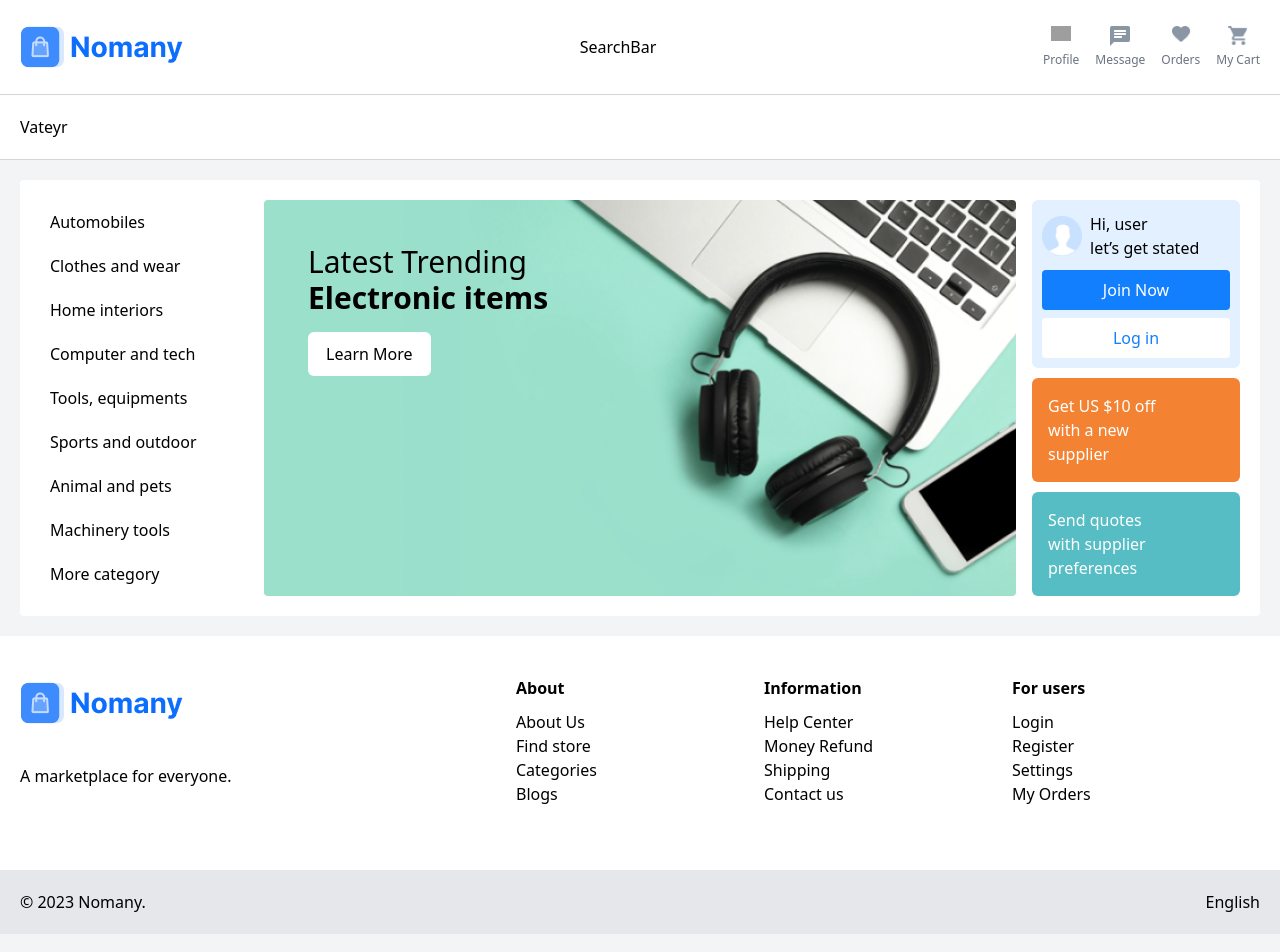
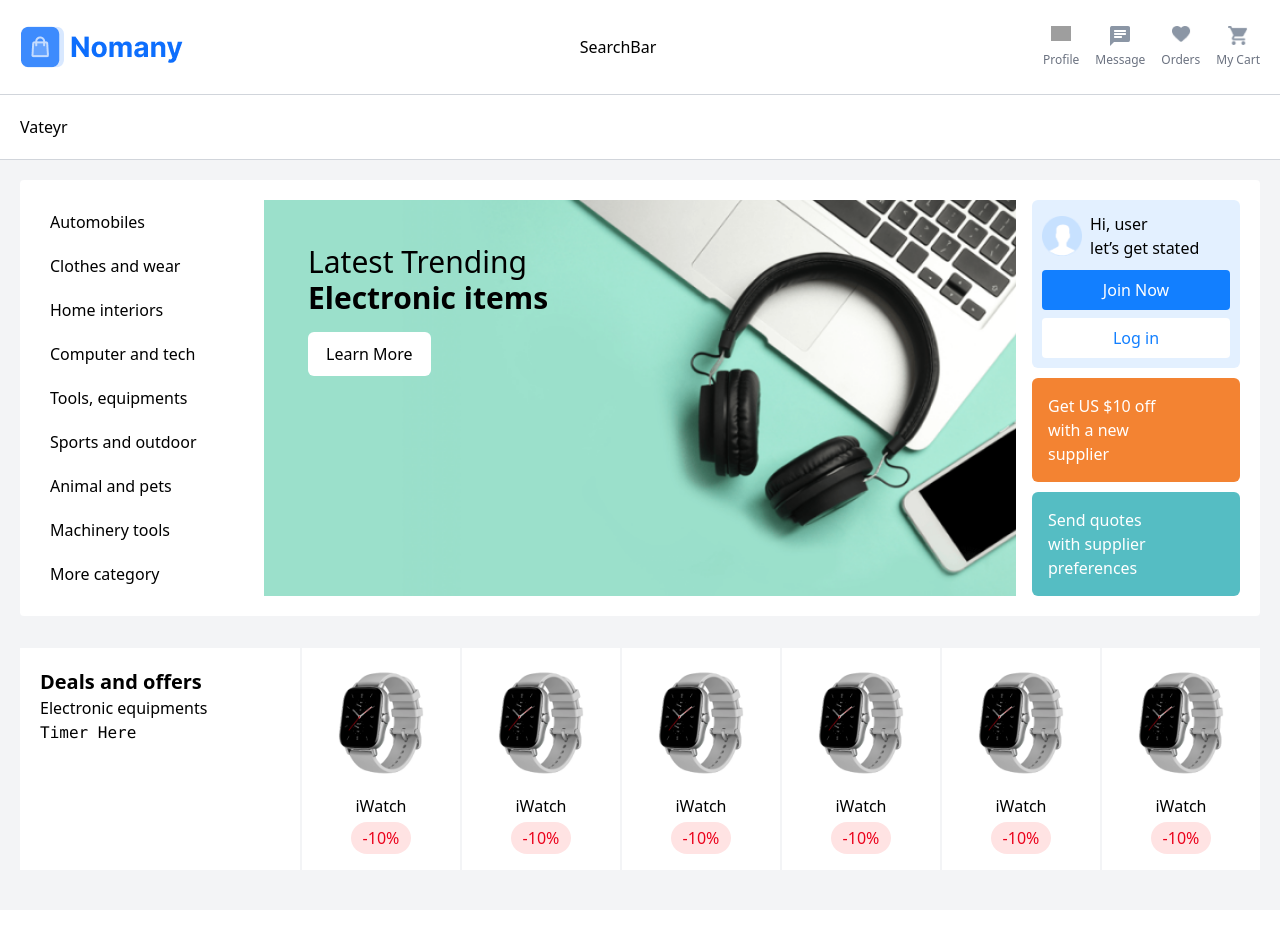
Before and after one commit to jaydhales/nomany-marketplace, a Next.js app: page / in a window 1280 px wide. Shown: the top 952 px of the page. Built offline with nearby package versions, Linux system fonts and the light colour scheme; grey boxes are pictures that could not be loaded.

Commit message:
Feat: Built Deals Components (90%)

```diff
--- /dev/null
+++ b/src/components/DealProductCard.tsx
@@ -0,0 +1,22 @@
+import Image from "next/image";
+import { FC } from "react";
+
+interface CardProps {
+  src: string;
+  name: string;
+  discount: number;
+}
+
+const DealProductCard: FC<CardProps> = ({ src, name, discount }) => {
+  return (
+    <div className="py-4 px-5 bg-white text-center flex flex-col items-center w-max">
+      <Image src={src} alt="" width={140} height={140} />
+      <p className="pt-3 pb-1">{name}</p>
+      <p className="py-1 px-3 bg-[#FFE3E3] text-[#EB001B] rounded-full">
+        {discount}%
+      </p>
+    </div>
+  );
+};
+
+export default DealProductCard;
--- /dev/null
+++ b/src/components/Deals.tsx
@@ -0,0 +1,27 @@
+import DealProductCard from "@/components/DealProductCard";
+
+const Deals = () => {
+  return (
+    <section className="flex flex-col lg:flex-row gap-0.5 my-2.5 lg:mt-8 lg:mb-5">
+      <div className="head bg-white p-5 min-w-[280px] flex justify-between items-center lg:block">
+        <div>
+          <h2 className="font-semibold text-xl">Deals and offers</h2>
+          <p>Electronic equipments</p>
+        </div>
+        <div className="timer">
+          <code>Timer Here</code>
+        </div>
+      </div>
+      <main className="flex gap-0.5 overflow-x-scroll">
+        <DealProductCard src="/assets/dummy.png" name="iWatch" discount={-10} />
+        <DealProductCard src="/assets/dummy.png" name="iWatch" discount={-10} />
+        <DealProductCard src="/assets/dummy.png" name="iWatch" discount={-10} />
+        <DealProductCard src="/assets/dummy.png" name="iWatch" discount={-10} />
+        <DealProductCard src="/assets/dummy.png" name="iWatch" discount={-10} />
+        <DealProductCard src="/assets/dummy.png" name="iWatch" discount={-10} />
+      </main>
+    </section>
+  );
+};
+
+export default Deals;
--- a/src/components/Hero.tsx
+++ b/src/components/Hero.tsx
@@ -2,8 +2,8 @@ import Image from "next/image";
 
 const Hero = () => {
   return (
-    <section className="rounded bg-white p-5 flex gap-4">
-      <div className="tab grid w-52">
+    <section className="lg:rounded bg-white lg:p-5 flex gap-4">
+      <div className="tab hidden lg:grid w-52 ">
         {[
           "Automobiles",
           "Clothes and wear",
@@ -21,7 +21,7 @@ const Hero = () => {
         ))}
       </div>
 
-      <div className="hero-main group relative flex-1 overflow-hidden rounded">
+      <div className="hero-main group relative flex-1 overflow-hidden min-h-[360px]">
         {/* eslint-disable-next-line @next/next/no-img-element */}
         <img
           src="/assets/hero-banner.png"
@@ -38,7 +38,7 @@ const Hero = () => {
         </div>
       </div>
 
-      <div className="cta flex flex-col gap-2.5 w-52">
+      <div className="cta hidden lg:flex flex-col gap-2.5 w-52">
         <div className="btn bg-[#E3F0FF] h-full grid gap-2">
           <div className="flex gap-2 5 items-center">
             <Image
--- a/src/components/Layout.tsx
+++ b/src/components/Layout.tsx
@@ -8,7 +8,7 @@ const Layout: FC<any> = ({ children }) => {
     <div className=" min-h-screen">
       <Header />
       <CategoryNav />
-      <div className="p-5 min-h-[calc(100vh-460px)] screen">{children}</div>
+      <div className="lg:p-5 min-h-[calc(100vh-460px)] screen">{children}</div>
 
       <Footer />
     </div>
--- a/src/pages/index.tsx
+++ b/src/pages/index.tsx
@@ -1,6 +1,7 @@
 import Head from "next/head";
 import { Inter } from "next/font/google";
 import Hero from "@/components/Hero";
+import Deals from "@/components/Deals";
 
 const inter = Inter({ subsets: ["latin"] });
 
@@ -15,6 +16,7 @@ export default function Home() {
       </Head>
       <main>
         <Hero />
+        <Deals />
       </main>
     </>
   );
```
Also changed, not shown: public/assets/dummy.png (added).
